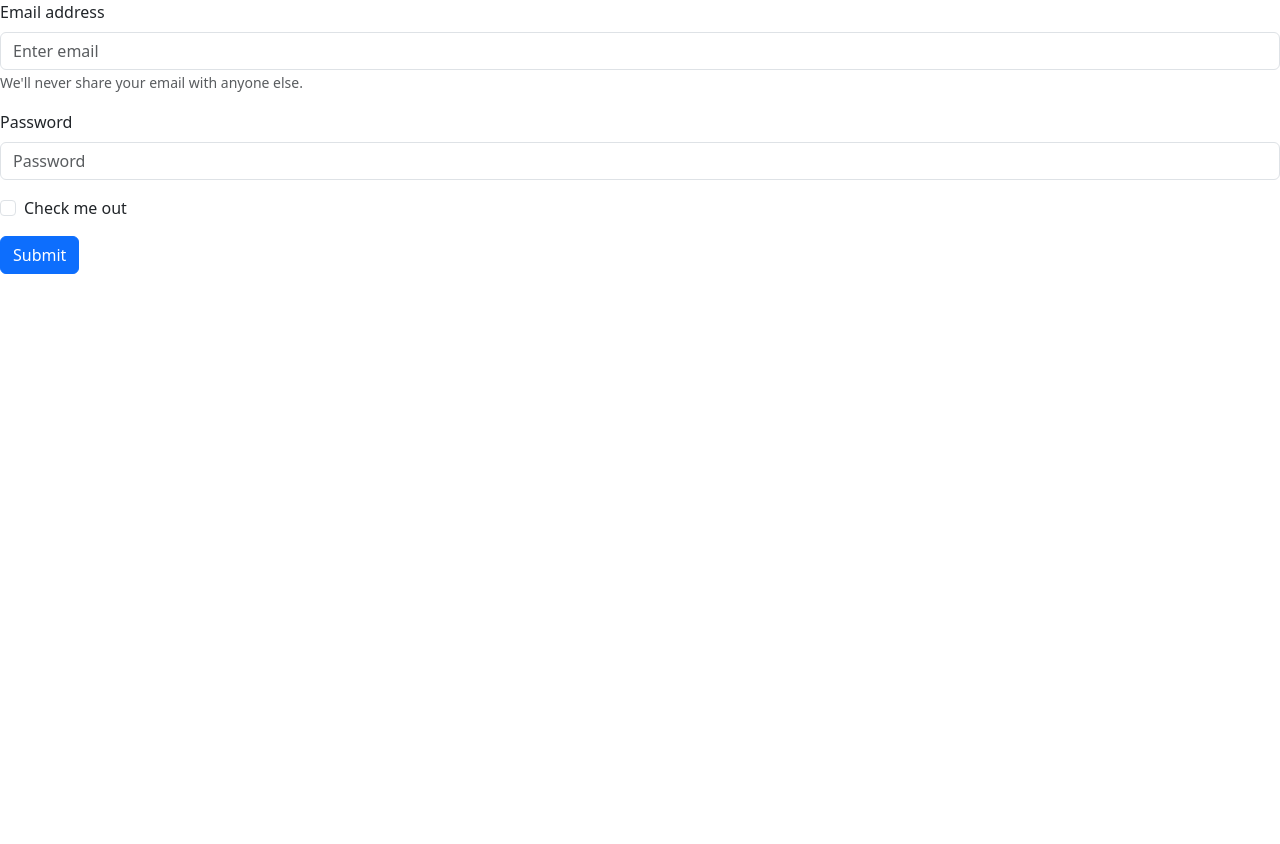
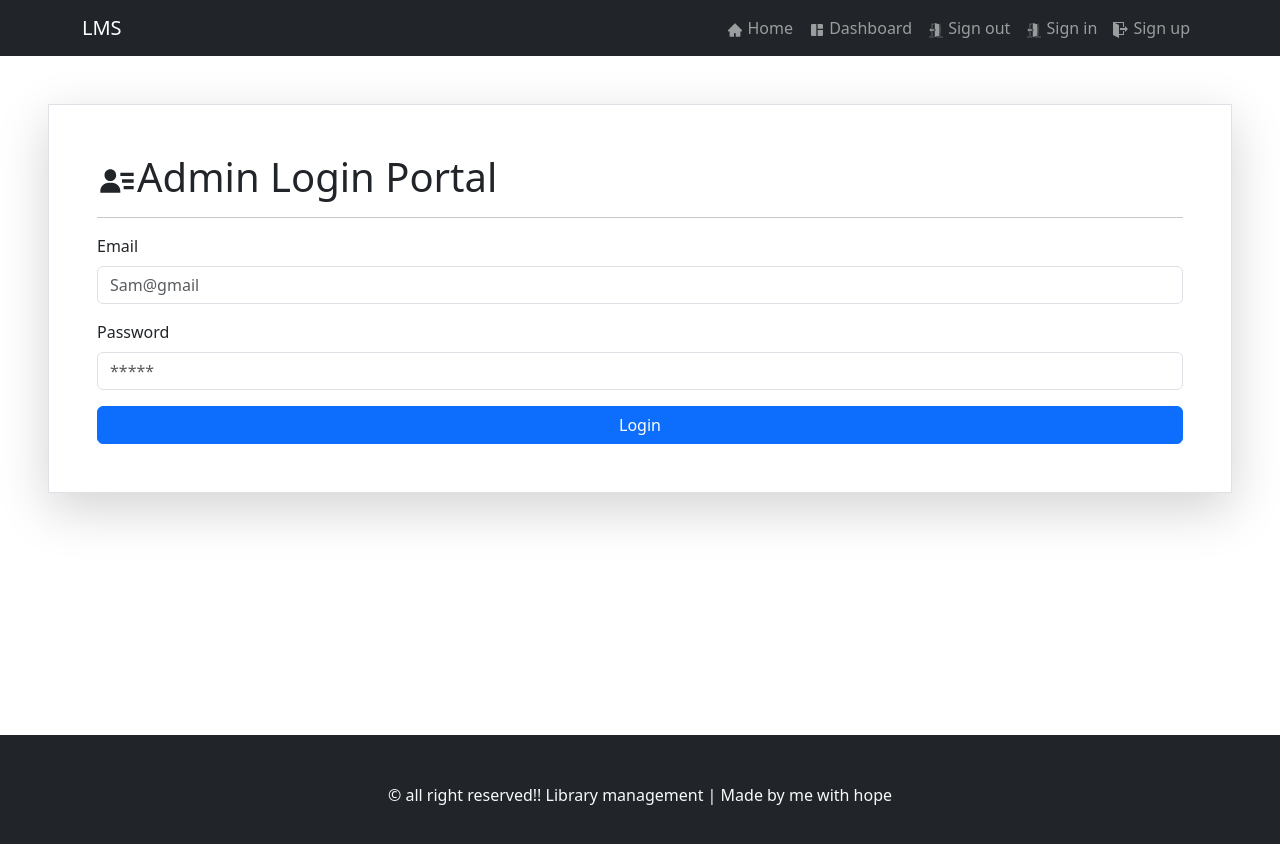
Before and after one commit to Vulpeshprajan/LMS-client, a React (Create React App) app: page /signin in a window 1280 px wide. Shown: the top 844 px of the page. Before the commit the page ends 800 px from the top, so only its background shows below. Built offline with nearby package versions, Linux system fonts and the light colour scheme.

Commit message:
login verfication complete

```diff
--- a/src/helper/axios.js
+++ b/src/helper/axios.js
@@ -15,3 +15,16 @@ export const postUser = async (userData) => {
     };
   }
 };
+
+export const loginUser = async (userData) => {
+  try {
+    const { data } = await axios.post(userAPI + "/login", userData);
+
+    return data;
+  } catch (error) {
+    return {
+      status: "error",
+      message: error.message,
+    };
+  }
+};
--- a/src/pages/signup-signin/Signin.js
+++ b/src/pages/signup-signin/Signin.js
@@ -1,30 +1,73 @@
-import React from "react";
+import React, { useState } from "react";
 import Button from "react-bootstrap/Button";
 import Form from "react-bootstrap/Form";
+import { Header } from "../../components/layout/Header";
+import { Footer } from "../../components/layout/Footer";
+import { BiSolidUserDetail } from "react-icons/bi";
+import { CustomInput } from "../../components/custom-input/CustomInput";
+import { signInAdminAction } from "./userAction";
 
 const Signin = () => {
+  const [form, setForm] = useState({});
+
+  const handleOnChange = (e) => {
+    const { name, value } = e.target;
+
+    setForm({
+      ...form,
+      [name]: value,
+    });
+  };
+
+  const handleOnSubmit = async (e) => {
+    e.preventDefault();
+    signInAdminAction(form);
+  };
+  const inputs = [
+    {
+      label: "Email",
+      name: "email",
+      required: true,
+      placeholder: "Sam@gmail",
+      type: "email",
+    },
+
+    {
+      label: "Password",
+      name: "password",
+      required: true,
+      placeholder: "*****",
+      type: "password",
+      minLength: "6",
+    },
+  ];
+
   return (
     <div>
-      <Form>
-        <Form.Group className="mb-3" controlId="formBasicEmail">
-          <Form.Label>Email address</Form.Label>
-          <Form.Control type="email" placeholder="Enter email" />
-          <Form.Text className="text-muted">
-            We'll never share your email with anyone else.
-          </Form.Text>
-        </Form.Group>
+      <Header />
+      <section className="main ">
+        <Form
+          className=" m-5 p-5 border shadow-lg w-10"
+          onSubmit={handleOnSubmit}
+        >
+          <h1>
+            <BiSolidUserDetail />
+            Admin Login Portal
+          </h1>
+          <hr />
 
-        <Form.Group className="mb-3" controlId="formBasicPassword">
-          <Form.Label>Password</Form.Label>
-          <Form.Control type="password" placeholder="Password" />
-        </Form.Group>
-        <Form.Group className="mb-3" controlId="formBasicCheckbox">
-          <Form.Check type="checkbox" label="Check me out" />
-        </Form.Group>
-        <Button variant="primary" type="submit">
-          Submit
-        </Button>
-      </Form>
+          {inputs.map((item, i) => (
+            <CustomInput key={i} {...item} onChange={handleOnChange} />
+          ))}
+
+          <div className="d-grid">
+            <Button variant="primary" type="submit">
+              Login
+            </Button>
+          </div>
+        </Form>
+      </section>
+      <Footer />
     </div>
   );
 };
--- /dev/null
+++ b/src/pages/signup-signin/userAction.js
@@ -0,0 +1,7 @@
+import { toast } from "react-toastify";
+import { loginUser } from "../../helper/axios";
+
+export const signInAdminAction = async (userObj) => {
+  const { status, message } = await loginUser(userObj);
+  toast[status](message);
+};
```
